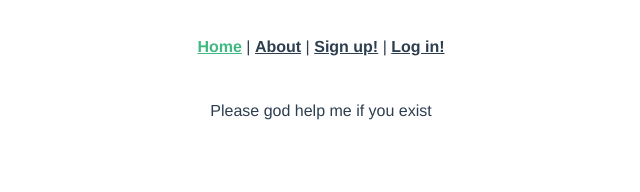
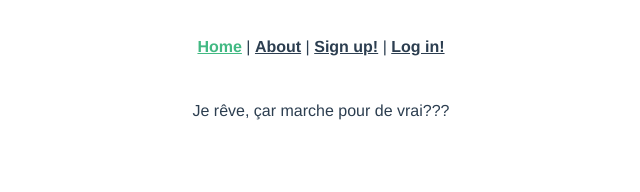
Before and after one commit to hhaurice/Herve_Haurice_7_240122, a Vue app in the folder frontend/: page / in a window 1280 px wide. Shown: the top 192 px of the page, without its empty margins (319-959 px from the left). Built offline with nearby package versions, Linux system fonts and the light colour scheme.

Commit message:
Save vuex configuration

```diff
--- a/frontend/src/store/index.js
+++ b/frontend/src/store/index.js
@@ -2,6 +2,7 @@ import { createStore } from 'vuex'
 
 export default createStore({
   state: {
+    msg: "Je rêve, çar marche pour de vrai???"
   },
   getters: {
   },
--- a/frontend/src/views/HomeView.vue
+++ b/frontend/src/views/HomeView.vue
@@ -1,5 +1,5 @@
 <template>
-    <p class="msg">{{ msg }} </p>
+    <p class="msg">{{ $store.state.msg }} </p>
 </template>
 
 <script>
@@ -7,11 +7,6 @@
 
 export default {
   name: 'HomeView',
-  data () {
-    return {
-      msg: "Please god help me if you exist"
-    }
-  }
 }
 
 </script>
```
